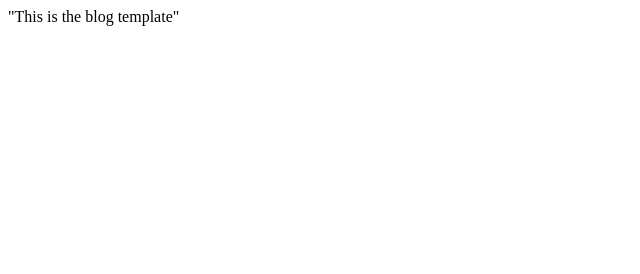
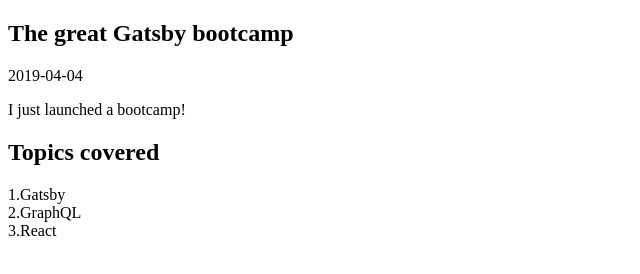
Before and after one commit to MaciejReimann/trees-of-warsaw, a Gatsby site: page /blog/gatsby in a window 1280 px wide. Shown: the whole page, without its empty margins (0-640 px from the left). Built offline with nearby package versions, Linux system fonts and the light colour scheme; Gatsby itself is replaced by a stand-in of ours.

Commit message:
blog components renders grqphql data

```diff
--- a/src/posts/gatsby.md
+++ b/src/posts/gatsby.md
@@ -7,6 +7,6 @@ I just launched a bootcamp!
 
 ## Topics covered
 
-1.Gatsby
-2.GraphQL
+1.Gatsby\
+2.GraphQL\
 3.React
--- a/src/templates/blog.js
+++ b/src/templates/blog.js
@@ -1,9 +1,33 @@
 import React from "react"
+import { graphql } from "gatsby"
 
 // import Layout from "../components/layout"
 
-function Blog() {
-  return <div> "This is the blog template"</div>
+export const query = graphql`
+  query($slug: String!) {
+    markdownRemark(fields: { slug: { eq: $slug } }) {
+      frontmatter {
+        title
+        date
+      }
+      html
+    }
+  }
+`
+
+function Blog(props) {
+  const {
+    frontmatter: { title, date },
+    html,
+  } = props.data.markdownRemark
+
+  return (
+    <div>
+      <h2> {title}</h2>
+      <p>{date}</p>
+      <div dangerouslySetInnerHTML={{ __html: html }}></div>
+    </div>
+  )
 }
 
 export default Blog
```
